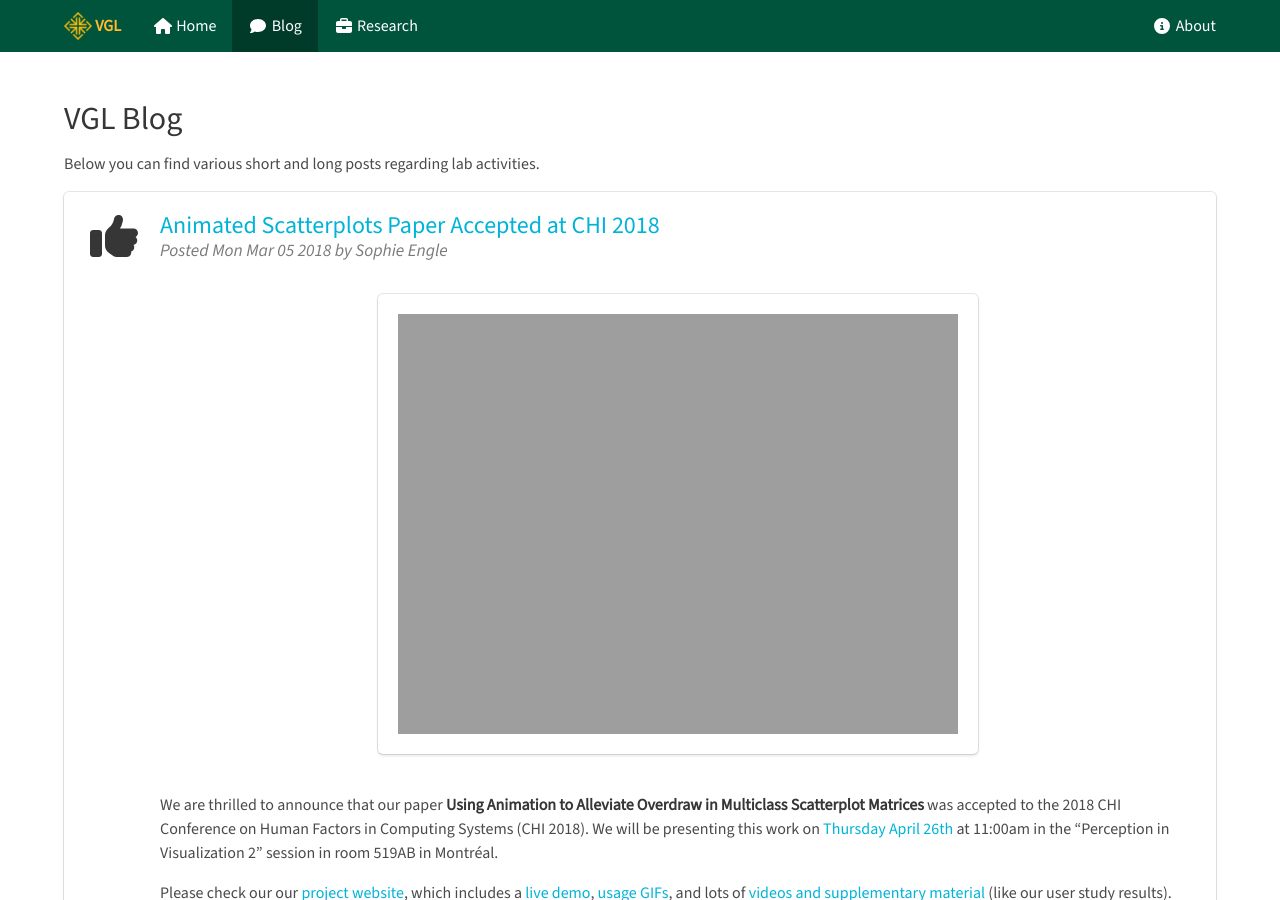
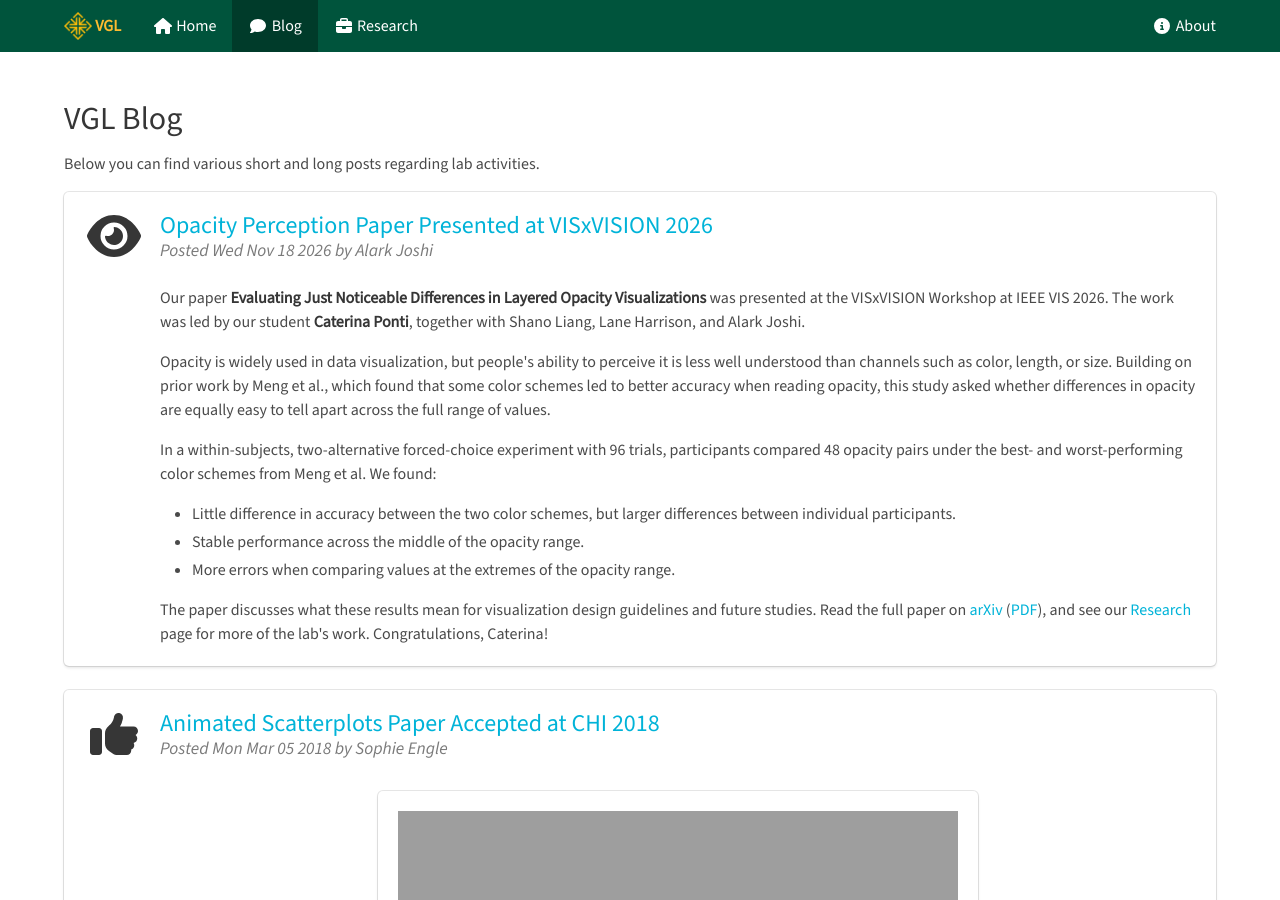
Before and after one commit to usfvgl/usfvgl.github.io, a Jekyll site: the page built from blog/index.html, in a window 1280 px wide and 900 px high. Built offline with Jekyll 4.4.1, drawn with Linux system fonts in a browser that asks for light colours; the list of posts is cut into pages by our own code; some of the changed text lies outside the part shown.

Commit message:
Add VISxVISION 2026 opacity paper blog post; rename MSAN to MSDS
Co-Authored-By: Claude Opus 5.5 <noreply@anthropic.com>

```diff
--- /dev/null
+++ b/_posts/2026-11-18-opacity-jnd-visxvision.html
@@ -0,0 +1,20 @@
+---
+layout: posts
+title: Opacity Perception Paper Presented at VISxVISION 2026
+author: Alark Joshi
+icon: fas fa-eye
+---
+
+<p>Our paper <strong>Evaluating Just Noticeable Differences in Layered Opacity Visualizations</strong> was presented at the VISxVISION Workshop at IEEE VIS 2026. The work was led by our student <strong>Caterina Ponti</strong>, together with Shano Liang, Lane Harrison, and Alark Joshi.</p>
+
+<p>Opacity is widely used in data visualization, but people's ability to perceive it is less well understood than channels such as color, length, or size. Building on prior work by Meng et al., which found that some color schemes led to better accuracy when reading opacity, this study asked whether differences in opacity are equally easy to tell apart across the full range of values.</p>
+
+<p>In a within-subjects, two-alternative forced-choice experiment with 96 trials, participants compared 48 opacity pairs under the best- and worst-performing color schemes from Meng et al. We found:</p>
+
+<ul>
+  <li>Little difference in accuracy between the two color schemes, but larger differences between individual participants.</li>
+  <li>Stable performance across the middle of the opacity range.</li>
+  <li>More errors when comparing values at the extremes of the opacity range.</li>
+</ul>
+
+<p>The paper discusses what these results mean for visualization design guidelines and future studies. Read the full paper on <a href="https://arxiv.org/abs/2610.04192">arXiv</a> (<a href="https://arxiv.org/pdf/2610.04192">PDF</a>), and see our <a href="{{ "/research.html" | relative_url }}">Research</a> page for more of the lab's work. Congratulations, Caterina!</p>
--- a/research.html
+++ b/research.html
@@ -9,7 +9,7 @@ title: Research
     <div class="content">
       <h1>Research</h1>
 
-      <p>The <strong>Visualization and Graphics Lab (VGL)</strong> provides many ways for students to participate in research, including paid research assistant positions, directed studies (CS 498/698), sponsored projects (CS 490/690), visualization-focused research seminars (CS 384/684), special topics courses in visualization (CS 486/686), and dedicated visualization-focused undergraduate and graduate courses (CS 360, MSAN 622).</p>
+      <p>The <strong>Visualization and Graphics Lab (VGL)</strong> provides many ways for students to participate in research, including paid research assistant positions, directed studies (CS 498/698), sponsored projects (CS 490/690), visualization-focused research seminars (CS 384/684), special topics courses in visualization (CS 486/686), and dedicated visualization-focused undergraduate and graduate courses (CS 360, MSDS 622).</p>
 
       <h2>Publications</h2>
 
```
